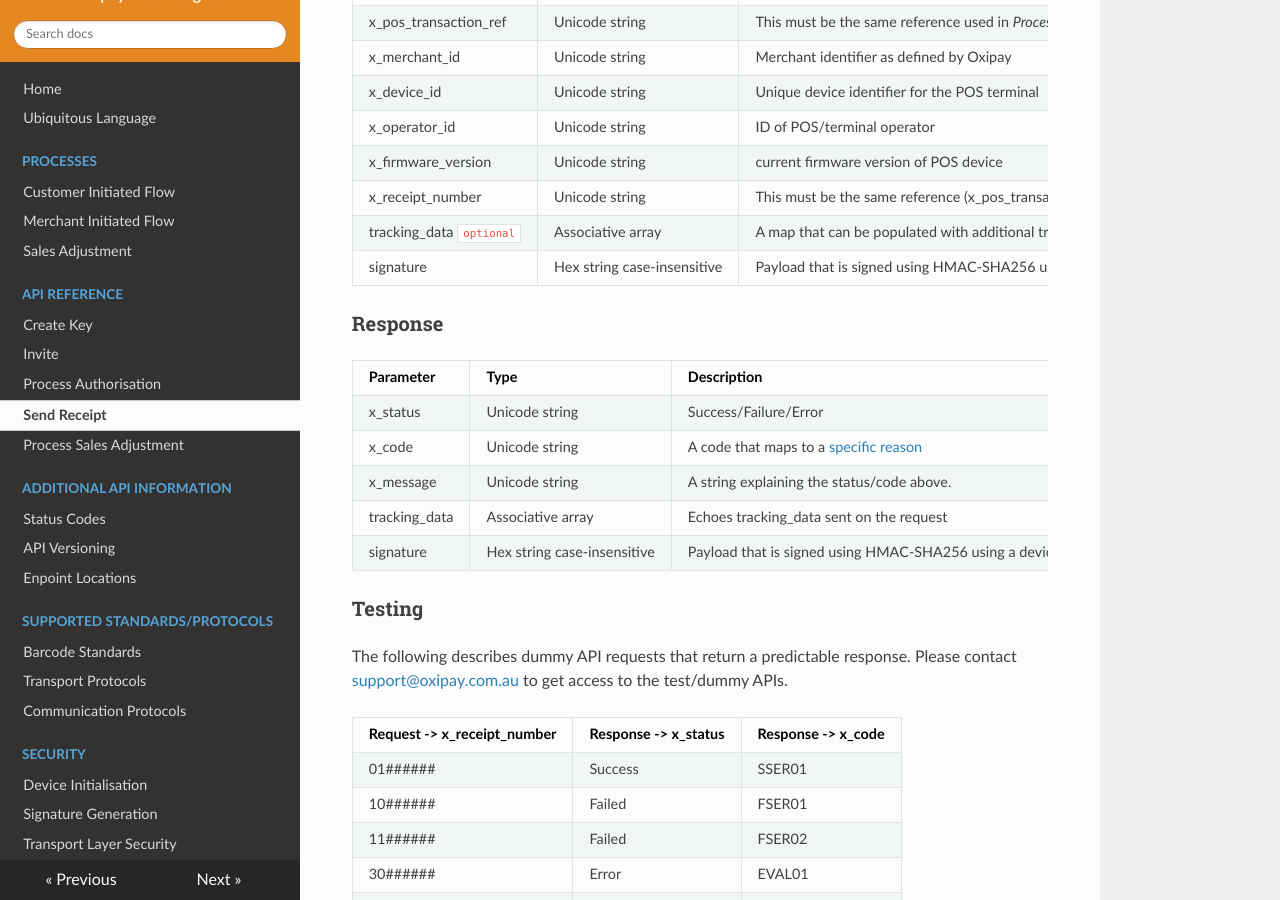
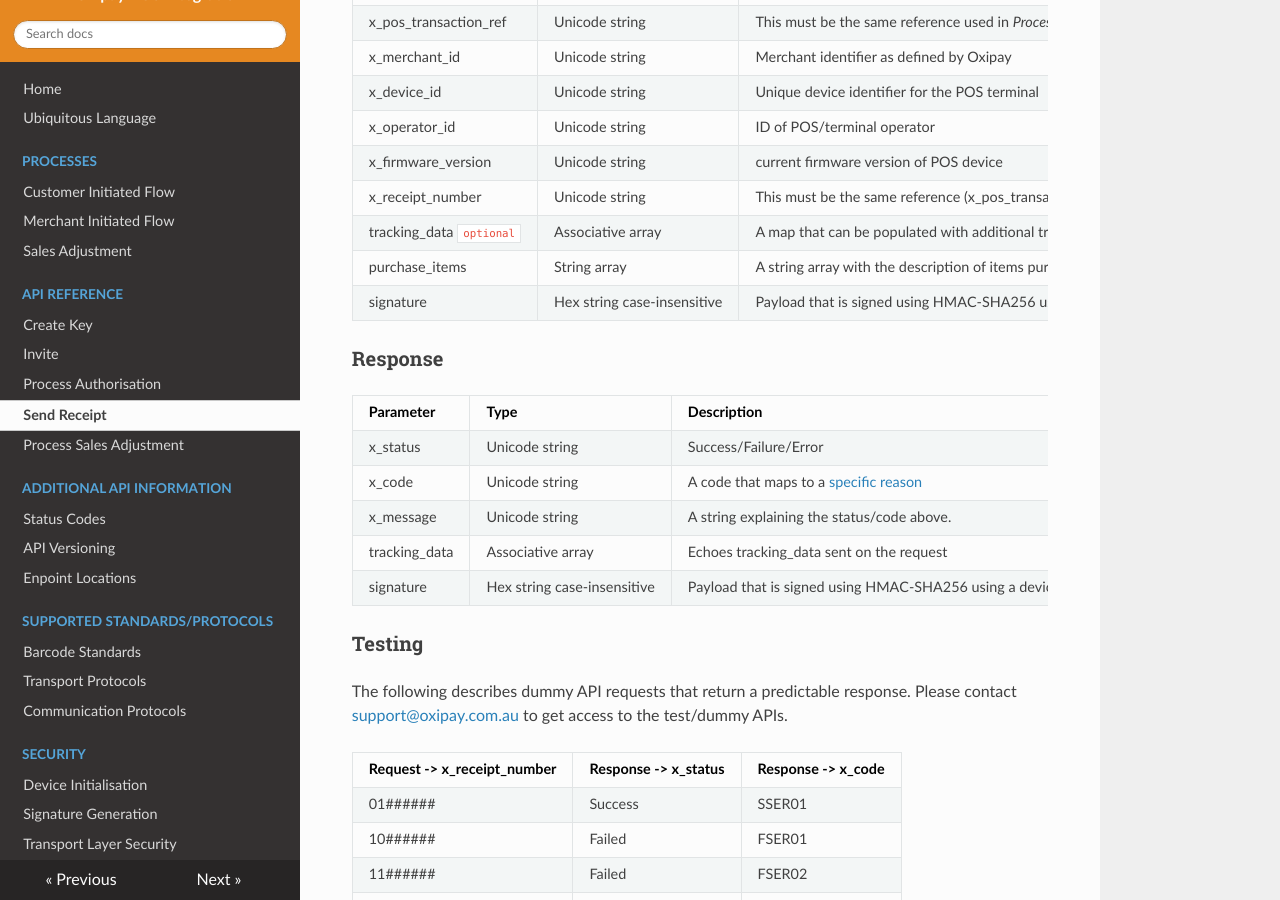
Before and after one commit to oxipay/posdocs, an MkDocs documentation site: the page built from docs/api/send_receipt.md, in a window 1280 px wide and 900 px high, scrolled down 347 px. Built offline with MkDocs 1.6.1, drawn with Linux system fonts in a browser that asks for light colours; nearby versions of some CDN libraries; old or Windows-style settings are respelled for this version of MkDocs.

Commit message:
adding purchase_items to parameters
adding purchase_items to parameters to SendReceipt

```diff
--- a/docs/api/send_receipt.md
+++ b/docs/api/send_receipt.md
@@ -13,6 +13,7 @@ x_operator_id | Unicode string | ID of POS/terminal operator
 x_firmware_version | Unicode string | current firmware version of POS device
 x_receipt_number | Unicode string | This must be the same reference (x_pos_transaction_ref) that would get passed through on future ProcessSalesAdjustment requests
 tracking_data <code class="optional">optional</code> | Associative array | A map that can be populated with additional tracking/state information that will get passed back in the response
+purchase_items | String array | A string array with the description of items purchased
 signature | Hex string case-insensitive | Payload that is signed using HMAC-SHA256 using a device specific key
 
 <h3>Response</h3>
```
